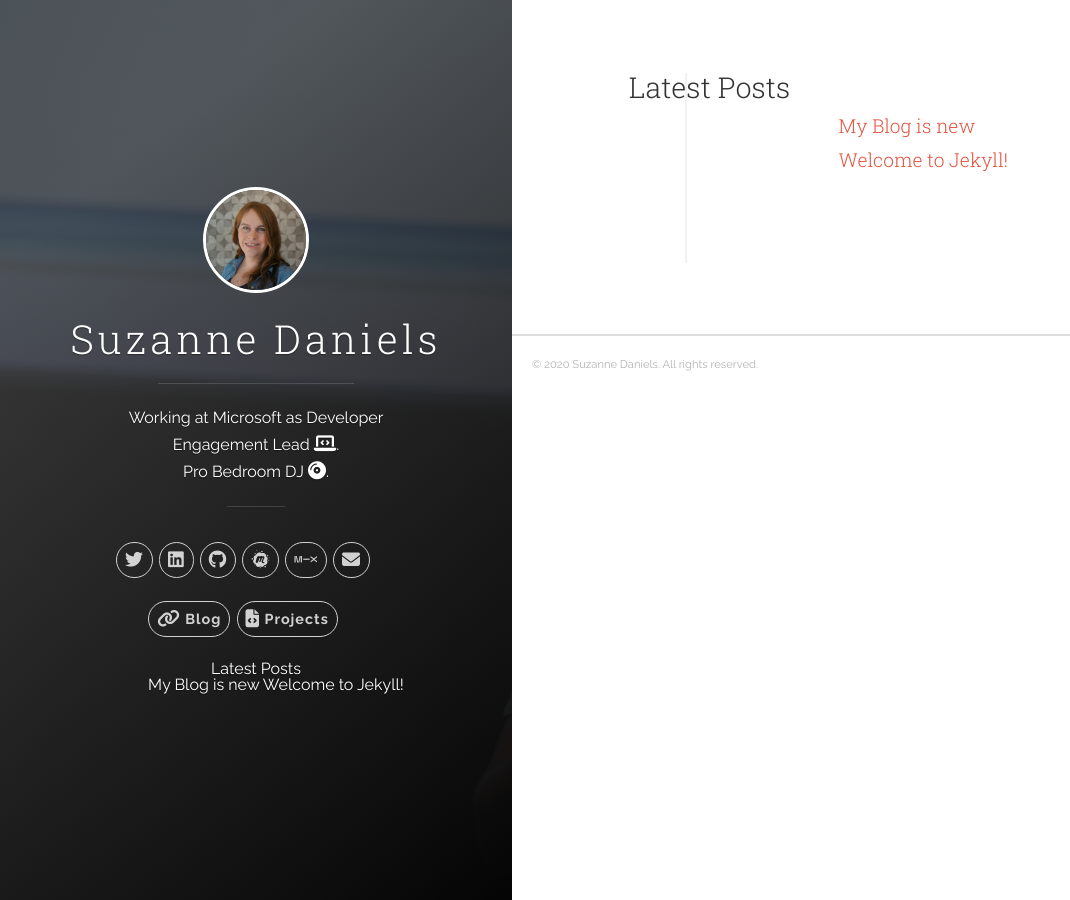
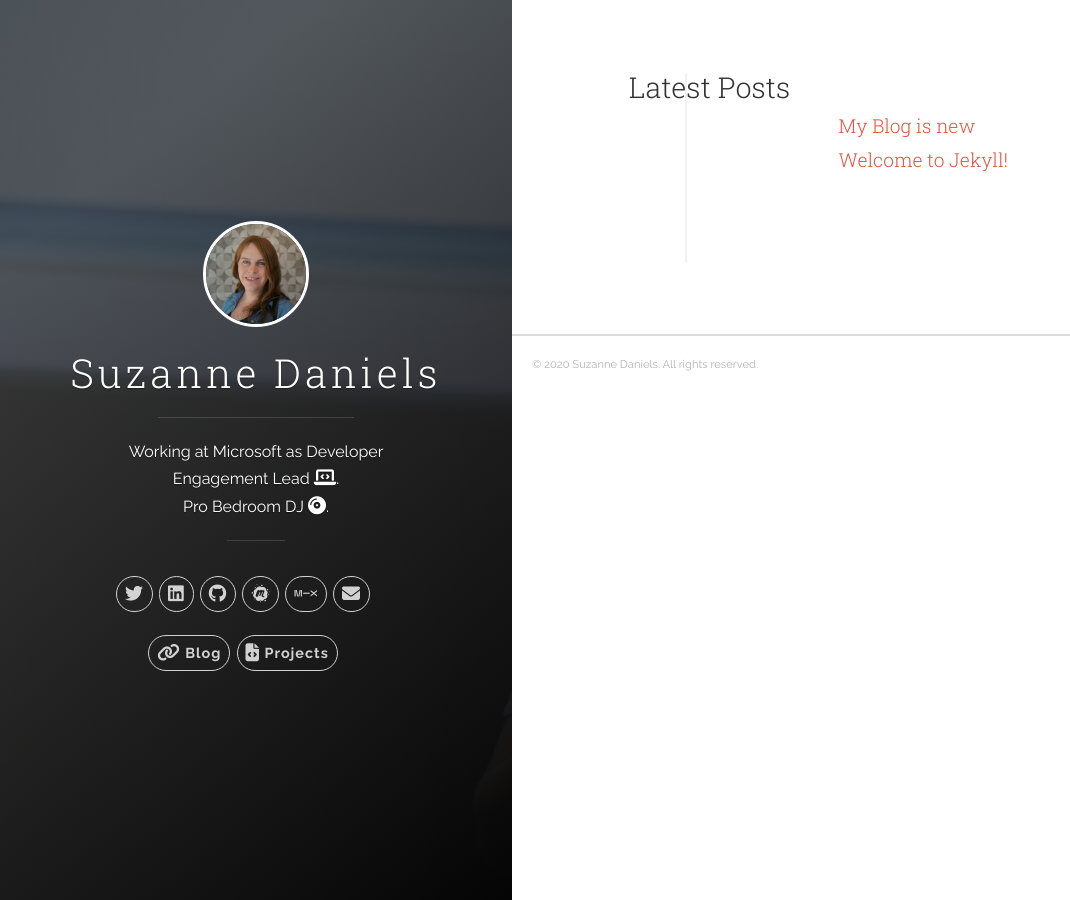
Before and after one commit to suuus/suuus.github.io, a Jekyll site: the page built from blog.html, in a window 1280 px wide. Shown: the whole page, without its empty margins (0-1070 px from the left). Built offline with Jekyll 4.4.1, drawn with Linux system fonts in a browser that asks for light colours; nearby versions of some CDN libraries.

Commit message:
fix blog

```diff
--- a/_includes/header.html
+++ b/_includes/header.html
@@ -119,15 +119,7 @@
               <li class="navigation__item"><a href="{{ site.baseurl }}/#projects" title="Link to projects" class="panel-button projects-button"><i class="fas fa-file-code fa-lg"></i>&nbsp;Projects</a></li>
             </ul>
           </nav>
-          <div class="timeline-body">
-            <br />
-            <b>Latest Posts</b>
-            <ul>
-              {% for post in site.posts %}
-                <a href="{{ post.url }}">{{ post.title }}</a>
-              {% endfor %}
-            </ul>
-          </div>
+
         </div>
 
       </div>
```
